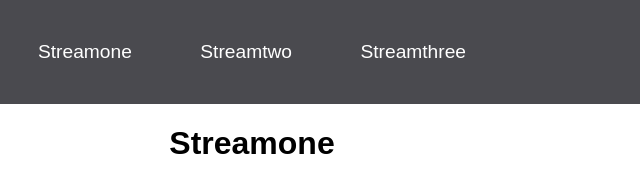
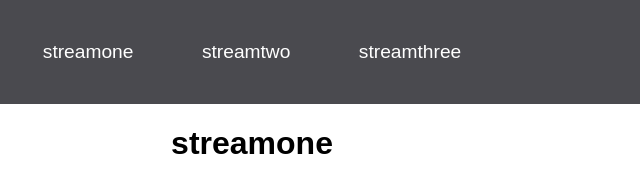
Before and after one commit to liamwalsh1980/my-full-template2, a plain HTML site: page index.html in a window 1280 px wide. Shown: the top 181 px of the page, 388-1028 px from the left. Drawn offline with Linux system fonts and the light colour scheme.

Commit message:
links updated

```diff
--- a/index.html
+++ b/index.html
@@ -9,12 +9,12 @@
 <body>
     <nav>
         <ul>
-            <li><a href="index.html">Streamone</a></li>
-            <li><a href="streamtwo.html">Streamtwo</a></li>
-            <li><a href="streamthree.html">Streamthree</a></li>
+            <li><a href="index.html">streamone</a></li>
+            <li><a href="streamtwo.html">streamtwo</a></li>
+            <li><a href="streamthree.html">streamthree</a></li>
         </ul>
     </nav>
-    <h1>Streamone</h1>
+    <h1>streamone</h1>
     <div class="card">
         <a href="https://en.wikipedia.org/wiki/HTML5" target="_blank">
             <img src="https://upload.wikimedia.org/wikipedia/commons/thumb/6/61/HTML5_logo_and_wordmark.svg/800px-HTML5_logo_and_wordmark.svg.png" alt="HTML5">
```
Also changed, not shown: streamthree.html (+4 -4 lines), streamtwo.html (+4 -4 lines).
